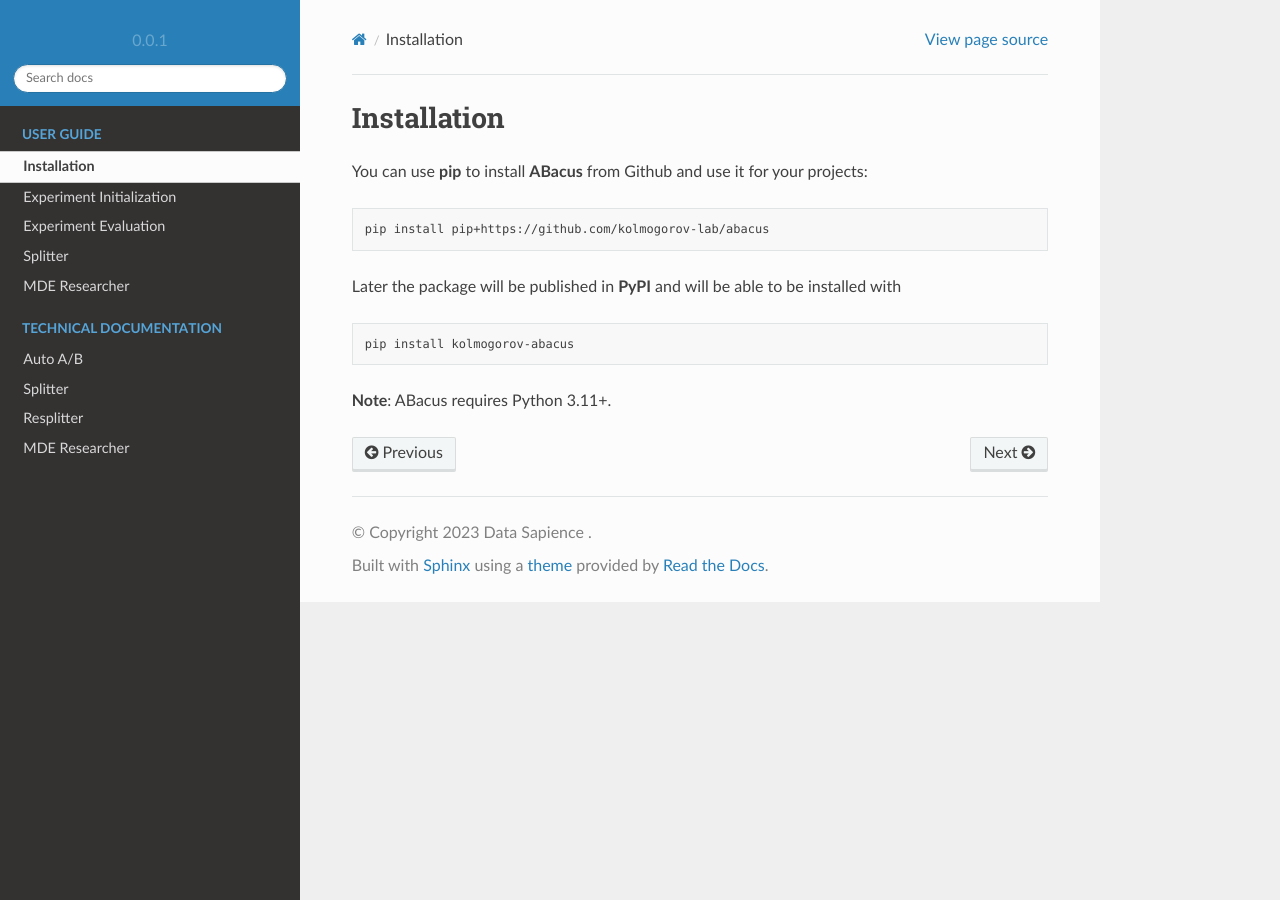
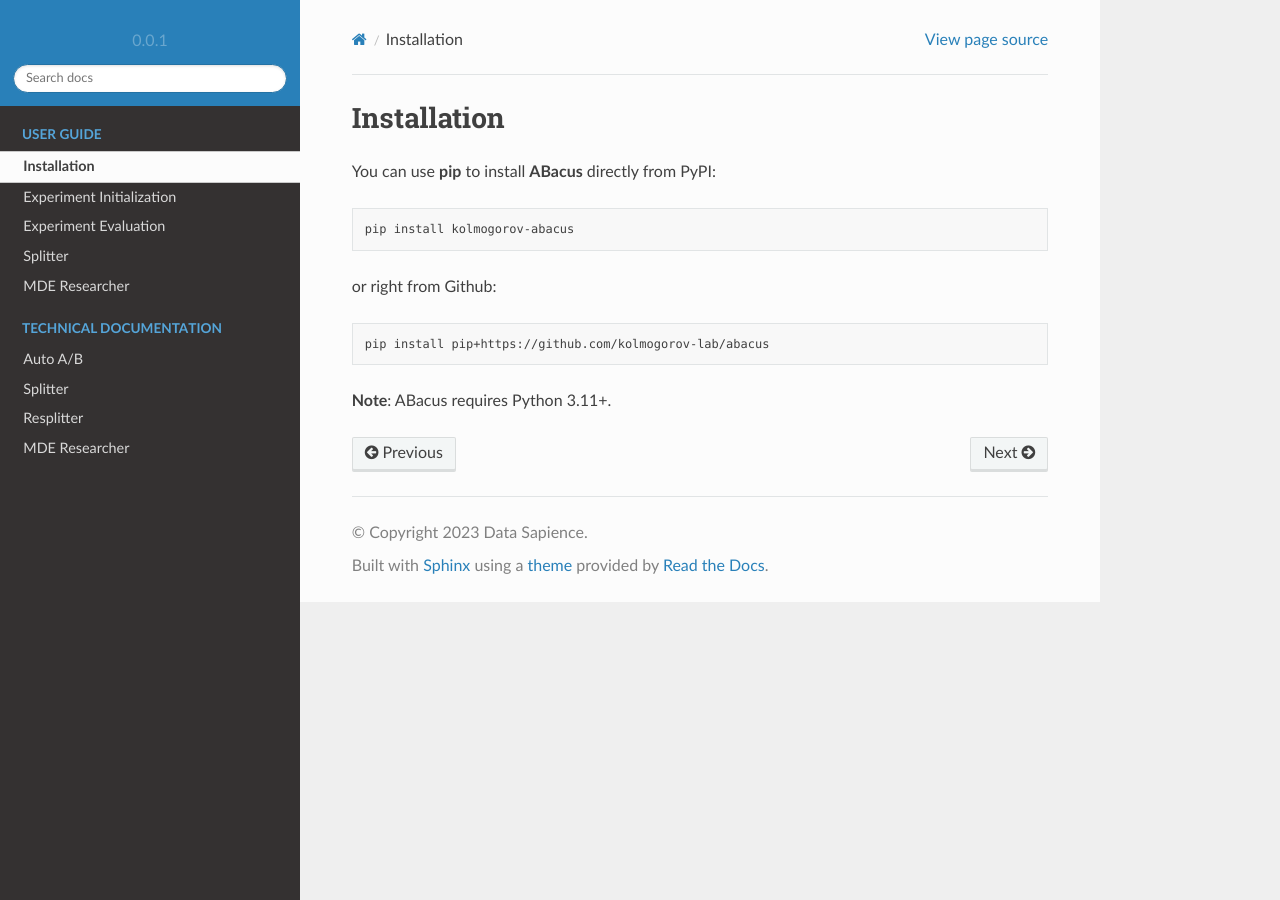
Before and after one commit to kolmogorov-lab/abacus, a Sphinx documentation site: the page built from docs/source/usage/installation.rst, in a window 1280 px wide. Built offline with Sphinx 7.4.7 and the Read the Docs theme 2.0.0, drawn with Linux system fonts in a browser that asks for light colours.

```diff
--- a/docs/source/conf.py
+++ b/docs/source/conf.py
@@ -21,9 +21,7 @@ sys.path.insert(0, os.path.abspath("../../"))
 # -- Project information -----------------------------------------------------
 
 project = "ABacus"
-copyright = """
-2023 Data Sapience
-"""
+copyright = "2023 Data Sapience"
 author = "Data Sapience. Advanced Analytics team"
 
 # The full version, including alpha/beta/rc tags
@@ -71,9 +69,9 @@ html_theme_options = {"display_version": True, "logo_only": True}
 # Add any paths that contain custom static files (such as style sheets) here,
 # relative to this directory. They are copied after the builtin static files,
 # so a file named "default.css" will overwrite the builtin "default.css".
-# html_static_path = ["_static"]
+html_static_path = ["_static"]
+html_logo = "_static/abacus.png"
 # html_css_files = ["css/style.css"]
-# html_logo = "_static/abacus.png"
 
 # Custom
 autosummary_generate = True
--- a/docs/source/index.rst
+++ b/docs/source/index.rst
@@ -33,7 +33,7 @@ Important features
 .. toctree::
     :maxdepth: 1
     :caption: Technical Documentation
-    :name: technical
+    :name: tech
 
     tech/auto_ab
     tech/splitter
--- a/docs/source/usage/installation.rst
+++ b/docs/source/usage/installation.rst
@@ -1,16 +1,16 @@
 Installation
 ============
 
-You can use **pip** to install **ABacus** from Github and use it for your projects:
+You can use **pip** to install **ABacus** directly from PyPI:
+
+.. code:: bash
+
+    pip install kolmogorov-abacus
+
+or right from Github:
 
 .. code:: bash
 
     pip install pip+https://github.com/kolmogorov-lab/abacus
 
-Later the package will be published in **PyPI** and will be able to be installed with
-
-.. code:: bash
-
-    pip install kolmogorov-abacus
-
 **Note**: ABacus requires Python 3.11+.
```
Also changed, not shown: README.md (+9 -7 lines), requirements.txt (+11 -11 lines).
